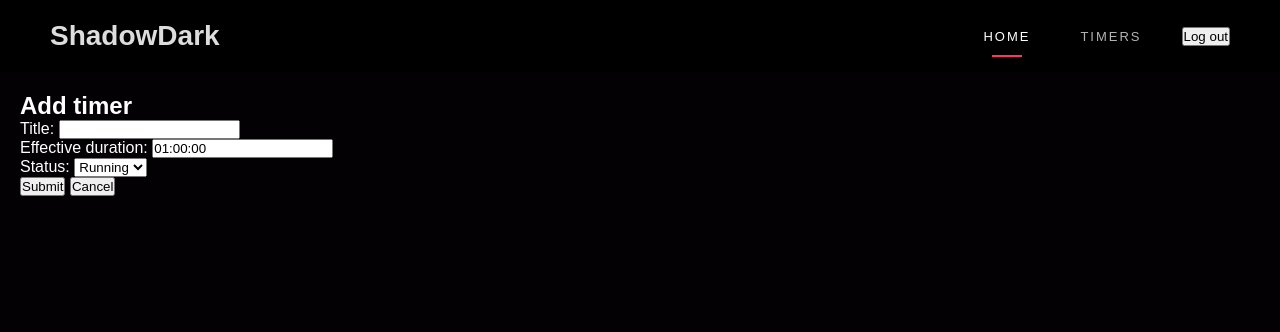
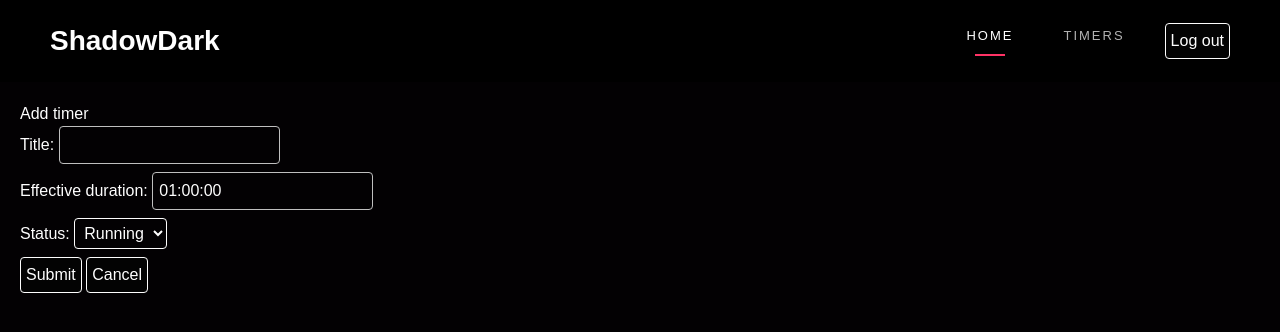
Before and after one commit to Rhubaruth/torch-timer, a Django app: page /timers/add/ in a window 1280 px wide. Shown: the top 332 px of the page. Run offline with Django 5.2, Linux system fonts and the light colour scheme; the visitor is signed in with stand-in values (Sample User, id 1).

Commit message:
added tailwind, display timer as progress bar

```diff
--- a/core/templates/core/base.html
+++ b/core/templates/core/base.html
@@ -7,7 +7,9 @@
     <meta name="viewport" content="width=device-width, initial-scale=1.0">
     <title>Torch Timer</title>
     <link rel="stylesheet" href="{% static 'styles/templatemo-noir-fashion.css' %}">
-    <!-- <link rel="stylesheet" href="{% static 'styles/main.css' %}"> -->
+    <link rel="stylesheet" href="{% static 'styles/timer_card.css' %}">
+
+    <script src="https://cdn.jsdelivr.net/npm/@tailwindcss/browser@4"></script>
 </head>
 
 
--- a/static/styles/templatemo-noir-fashion.css
+++ b/static/styles/templatemo-noir-fashion.css
@@ -9,17 +9,17 @@
 @charset "utf-8";
 /* CSS Document */
 
-* {
-	margin: 0;
-	padding: 0;
-	box-sizing: border-box;
-}
+/* * { */
+/* 	margin: 0; */
+/* 	padding: 0; */
+/* 	box-sizing: border-box; */
+/* } */
 
 :root {
 	--primary: #0a0a0a;
 	--accent: #ff3366;
 	--accent-hover: #ff1149;
-	--text-light: #ffffff;
+	--text-light: #fefefe;
 	--text-muted: #999;
 	--bg-dark: #030103;
 	--bg-section: #0a0a0a;
@@ -60,15 +60,14 @@
 	display: flex;
 	justify-content: space-between;
 	align-items: center;
-	max-width: 1400px;
-	margin: 0 auto;
+    width: 100%;
 	flex-wrap: wrap;
 	gap: 20px;
 }
 
 .logo-link {
 	display: flex;
-	align-items: center;
+	align-items: left;
 	text-decoration: none;
 }
 
@@ -79,14 +78,14 @@
 .logo-text {
 	font-size: 28px;
 	font-weight: 900;
-    color: #ddd;
+    color: var(--text-light);
 }
 
 .nav-links {
 	display: flex;
 	gap: 30px;
 	list-style: none;
-	align-items: center;
+	align-items: right;
 }
 
 .nav-links a {
@@ -114,7 +113,7 @@
 }
 
 .nav-links a:hover {
-	color: white;
+    color: var(--accent-hover);
 	opacity: 1;
 }
 
@@ -137,3 +136,46 @@
 	height: 2px;
 	background: var(--accent);
 }
+
+p {
+    margin-bottom: 8px;
+}
+
+
+button {
+  border: 1px solid #fdfdfd;
+  border-radius: 4px;
+  background-color: #030303;
+  padding: 5px;
+  color: var(--text-light);
+  transition: 0.2s;
+}
+
+button:hover {
+  background-color: #333333;
+}
+
+
+select {
+  border: 1px solid #fdfdfd;
+  border-radius: 4px;
+  background-color: var(--bg-dark);
+  padding: 5px;
+  color: var(--text-light);
+  transition: 0.2s;
+}
+
+input[type=text] {
+  border: 1px solid #bfbfbf;
+  border-radius: 4px;
+  background-color: var(--bg-dark);
+  padding: 6px;
+  color: var(--text-light);
+  outline: none;
+  transition: 0.2s;
+}
+
+input[type=text]:focus {
+  border: 1px solid #fdfdfd;
+  background-color: #232323;
+}
--- /dev/null
+++ b/static/styles/timer_card.css
@@ -0,0 +1,6 @@
+.card-content {
+  background-color: #343241;
+  border-radius: 30px;
+  box-shadow: 0 4px 8px rgba(0,0,0,.2);
+  padding: 1.25em;
+}
```
Also changed, not shown: timers/templates/timers/timer_detail.html (+58 -7 lines), timers/templates/timers/timers.html (+7 -5 lines).
